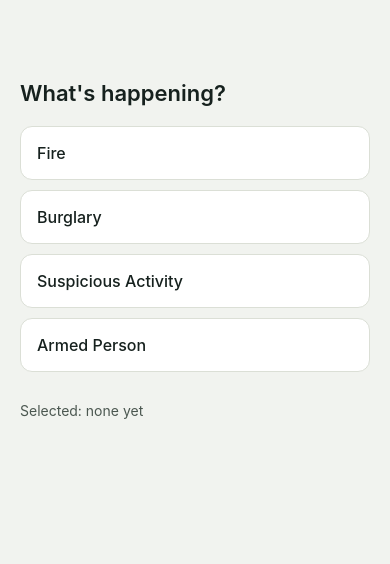
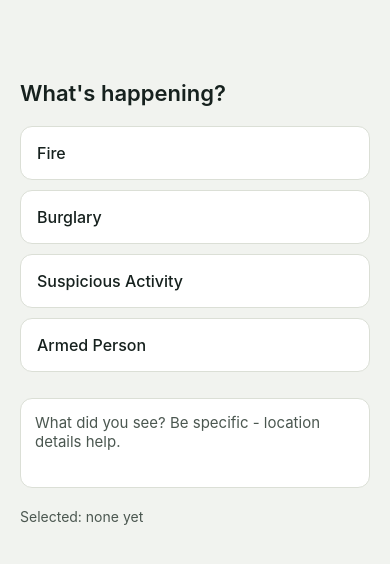
Before and after one commit to Dotun-28/neighbourly, a React Native app: screen / in a window 390 px wide. Shown: the top 564 px of the page. Built offline with nearby package versions, Linux system fonts and the light colour scheme.

Commit message:
Add description text input

```diff
--- a/App.js
+++ b/App.js
@@ -1,5 +1,5 @@
 import { useState } from 'react';
-import { StyleSheet, Text, View, TouchableOpacity } from 'react-native';
+import { StyleSheet, Text, View, TouchableOpacity, TextInput } from 'react-native';
 
 const CATEGORIES = [
   { id: 'fire', label: 'Fire' },
@@ -10,6 +10,7 @@ const CATEGORIES = [
 
 export default function App() {
   const [selectedCategory, setSelectedCategory] = useState(null);
+  const [description, setDescription] = useState('');
 
   return (
     <View style={styles.container}>
@@ -29,6 +30,15 @@ export default function App() {
           </TouchableOpacity>
         );
       })}
+
+      <TextInput
+        style={styles.descriptionInput}
+        placeholder="What did you see? Be specific - location details help."
+        placeholderTextColor="#4B5750"
+        multiline
+        value={description}
+        onChangeText={setDescription}
+      />
 
       <Text style={styles.selectedLabel}>
         Selected: {selectedCategory ? selectedCategory : 'none yet'}
@@ -58,22 +68,34 @@ const styles = StyleSheet.create({
     borderWidth: 1,
     borderColor: '#DBDFD6',
   },
+  categoryButtonSelected: {
+    backgroundColor: '#E4EDE9',
+    borderColor: '#1F4E4A',
+    borderWidth: 2,
+  },
   categoryText: {
     fontSize: 16,
     fontWeight: '500',
     color: '#16211E',
-  },categoryButtonSelected: {
-  backgroundColor: '#E4EDE9',
-  borderColor: '#1F4E4A',
-  borderWidth: 2,
   },
   categoryTextSelected: {
     color: '#123330',
     fontWeight: '700',
   },
+  descriptionInput: {
+    backgroundColor: '#FFFFFF',
+    borderWidth: 1,
+    borderColor: '#DBDFD6',
+    borderRadius: 12,
+    padding: 14,
+    fontSize: 15,
+    color: '#16211E',
+    minHeight: 90,
+    marginTop: 16,
+    textAlignVertical: 'top',
+  },
   selectedLabel: {
     marginTop: 20,
-    fontSize: 14,
-    color: '#4B5750',
+    fontSize: 14,color: '#4B5750',
   },
 });
```
Lines whose indentation alone changed are shown as unchanged.
